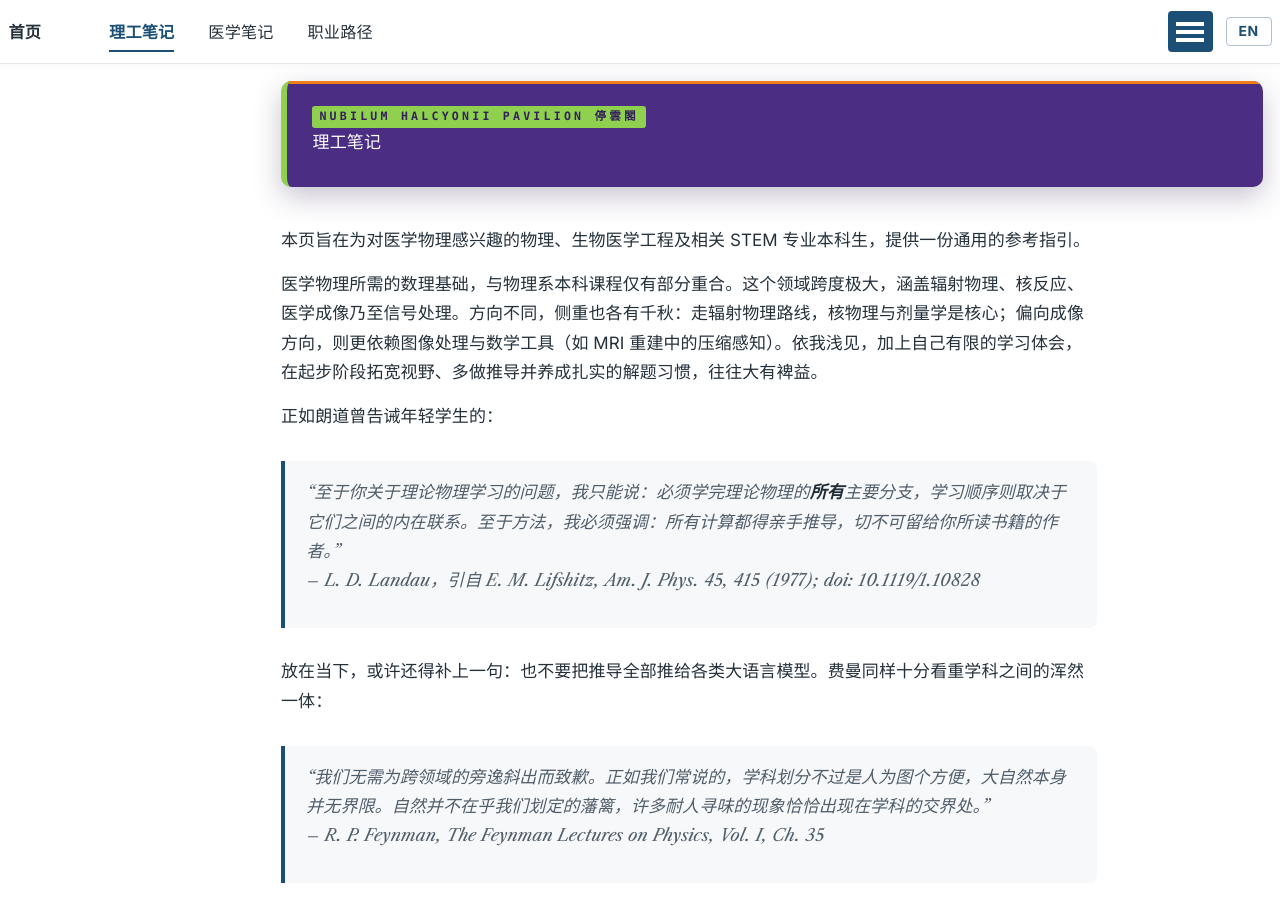
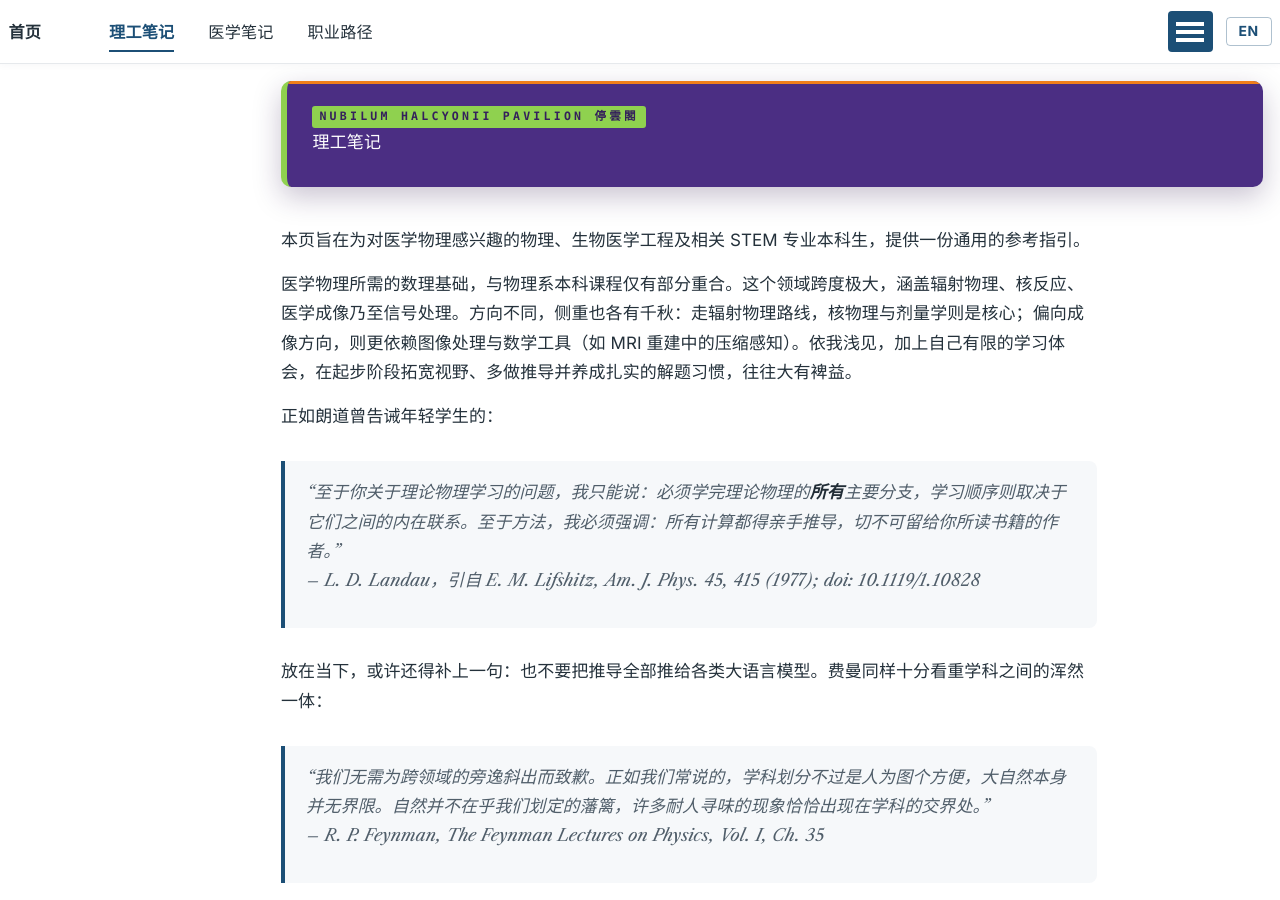
Before and after one commit to Louis-QiuyuLu/Louis-QiuyuLu.github.io, a Jekyll site: the page built from _pages/zh-notes-on-stem.md, in a window 1280 px wide and 900 px high. Built offline with Jekyll 4.4.1, drawn with Linux system fonts in a browser that asks for light colours; some web fonts are replaced; formulas are drawn with MathJax 3; some of the changed text lies outside the part shown.

Commit message:
Update zh-notes-on-stem.md

```diff
--- a/_pages/zh-notes-on-stem.md
+++ b/_pages/zh-notes-on-stem.md
@@ -11,7 +11,7 @@ ref: notes-on-stem
 
 本页旨在为对医学物理感兴趣的物理、生物医学工程及相关 STEM 专业本科生，提供一份通用的参考指引。
 
-医学物理所需的数理基础，与物理系本科课程仅有部分重合。这个领域跨度极大，涵盖辐射物理、核反应、医学成像乃至信号处理。方向不同，侧重也各有千秋：走辐射物理路线，核物理与剂量学是核心；偏向成像方向，则更依赖图像处理与数学工具（如 MRI 重建中的压缩感知）。依我浅见，加上自己有限的学习体会，在起步阶段拓宽视野、多做推导并养成扎实的解题习惯，往往大有裨益。
+医学物理所需的数理基础，与物理系本科课程仅有部分重合。这个领域跨度极大，涵盖辐射物理、核反应、医学成像乃至信号处理。方向不同，侧重也各有千秋：走辐射物理路线，核物理与剂量学则是核心；偏向成像方向，则更依赖图像处理与数学工具（如 MRI 重建中的压缩感知）。依我浅见，加上自己有限的学习体会，在起步阶段拓宽视野、多做推导并养成扎实的解题习惯，往往大有裨益。
 
 正如朗道曾告诫年轻学生的：
 
```
Also changed, not shown: other parts of _pages/zh-notes-on-stem.md (+1 -1 lines).
